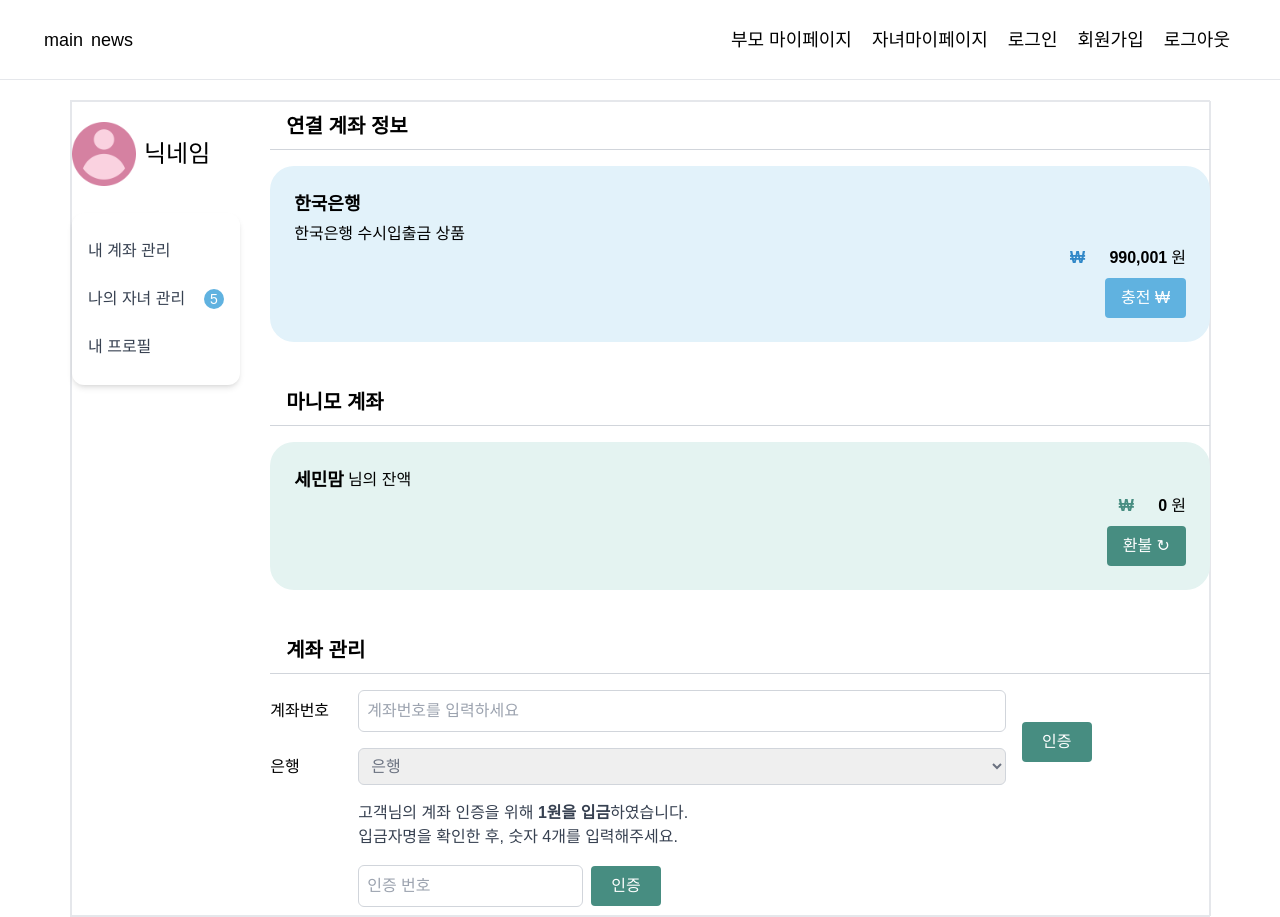
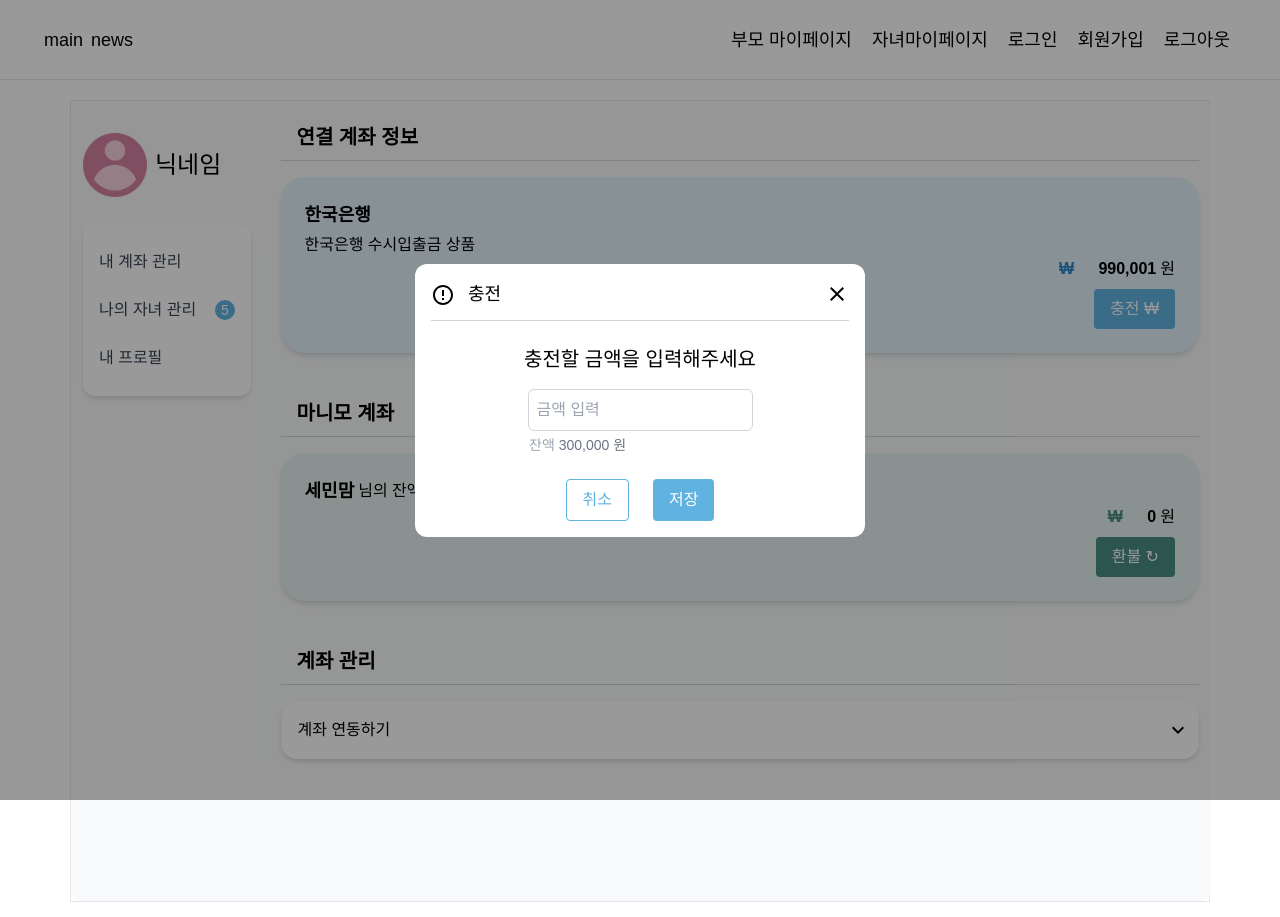
Before and after one commit to minimoneymanymo/minimoneymanymo, a React (Vite) app in the folder FE/minimoneymanymo/: page /parent/my-wallet in a window 1280 px wide. Both pictures are taken after a click on the button "충전 ₩". Built offline with nearby package versions, Linux system fonts and the light colour scheme; no server answers; a web font is replaced by a local one; what igniteui-react-charts would draw is missing.

Commit message:
feat: 모달 컴포넌트 및 연결

```diff
--- a/FE/minimoneymanymo/package.json
+++ b/FE/minimoneymanymo/package.json
@@ -22,8 +22,10 @@
     "igniteui-react-core": "^18.7.0",
     "jwt-decode": "^4.0.0",
     "moment": "^2.30.1",
+    "prettier-plugin-tailwindcss": "^0.6.6",
     "react": "^18.3.1",
     "react-dom": "^18.3.1",
+    "react-modal": "^3.16.1",
     "react-router-dom": "^6.26.1",
     "vite-plugin-svgr": "^4.2.0"
   },
--- /dev/null
+++ b/FE/minimoneymanymo/src/components/common/PriceModal.tsx
@@ -0,0 +1,65 @@
+import React from "react"
+import Modal from "react-modal"
+import AlertIcon from "@mui/icons-material/ErrorOutlineOutlined"
+import CloseIcon from "@mui/icons-material/CloseOutlined"
+
+Modal.setAppElement("#root")
+
+interface ModalComponentProps {
+  isOpen: boolean
+  onRequestClose: () => void
+  title: string
+  content: string
+  onSave: () => void
+}
+
+const PriceModal: React.FC<ModalComponentProps> = (props) => {
+  const { isOpen, onRequestClose, title, content, onSave } = props
+
+  return (
+    <Modal
+      isOpen={isOpen}
+      onRequestClose={onRequestClose}
+      contentLabel={title}
+      overlayClassName="fixed inset-0 bg-black/40 flex items-center justify-center"
+      className="flex w-full min-w-[450px] max-w-xs flex-col rounded-xl bg-white p-4"
+    >
+      <div className="flex items-center justify-between border-b border-gray-300 pb-3">
+        <span className="text-lg">
+          <AlertIcon className="mr-2" /> {title} {/* 제목 표시 */}
+        </span>
+        <CloseIcon onClick={onRequestClose} style={{ cursor: "pointer" }} />
+      </div>
+
+      <div className="flex flex-col items-center p-2">
+        <span className="my-4 text-xl">{content}</span>
+        <input
+          type="text"
+          placeholder="금액 입력"
+          className="flex-1 rounded-md border border-gray-300 p-2 focus:outline-none focus:ring focus:ring-gray-300"
+        />
+        <div className="ml-5 mt-1 w-full pl-20 text-sm">
+          <span className="text-gray-400">잔액 </span>
+          <span className="text-gray-500"> 300,000 원</span>
+        </div>
+      </div>
+
+      <div className="mt-4 flex w-full justify-center">
+        <button
+          onClick={onRequestClose} // 취소 버튼 클릭 시 모달 닫기
+          className="rounded border border-primary-m1 bg-transparent px-4 py-2 text-primary-m1 hover:bg-primary-m1 hover:text-white"
+        >
+          취소
+        </button>
+        <button
+          onClick={onSave}
+          className="ml-6 rounded bg-primary-m1 px-4 py-2 text-white"
+        >
+          저장
+        </button>
+      </div>
+    </Modal>
+  )
+}
+
+export default PriceModal
--- a/FE/minimoneymanymo/src/components/common/mypage/RegisterAccount.tsx
+++ b/FE/minimoneymanymo/src/components/common/mypage/RegisterAccount.tsx
@@ -1,6 +1,13 @@
-import React from "react"
+import React, { useState } from "react"
 
 const RegisterAccount: React.FC = () => {
+  const [checkAuth, setCheckAuth] = useState(false) // 상태 관리
+
+  const handleAuthClick = () => {
+    // 인증 버튼 클릭 시 checkAuth 값을 true로 설정 (임시로 처리)
+    setCheckAuth(true)
+  }
+
   return (
     <div>
       <div className="flex w-full">
@@ -31,13 +38,17 @@ const RegisterAccount: React.FC = () => {
 
         {/* 인증 버튼 */}
         <div className="ml-2 flex w-1/5 items-center">
-          <button className="mt-2 rounded bg-secondary-600-m2 px-5 py-2 text-white">
+          <button
+            className="mt-2 rounded bg-secondary-600-m2 px-5 py-2 text-white"
+            onClick={handleAuthClick} // 인증 버튼 클릭 시 checkAuth 값 변경
+          >
             인증
           </button>
         </div>
       </div>
 
-      {/* 설명 문구 추가 */}
+      {/* 1원 인증 검증 */}
+      {checkAuth && ( // checkAuth가 true일 때만 표시
         <div className="ml-20 mt-2 text-gray-700">
           <div className="p-2">
             <p>
@@ -56,6 +67,7 @@ const RegisterAccount: React.FC = () => {
             </button>
           </div>
         </div>
+      )}
     </div>
   )
 }
--- /dev/null
+++ b/FE/minimoneymanymo/src/components/common/mypage/ToggleList.tsx
@@ -0,0 +1,33 @@
+import React, { useState } from "react"
+import ArrowDownIcon from "@mui/icons-material/KeyboardArrowDown"
+import ArrowUpIcon from "@mui/icons-material/KeyboardArrowUp"
+
+interface ToggleListProps {
+  title: string
+  children: React.ReactNode
+}
+
+const ToggleList: React.FC<ToggleListProps> = ({ title, children }) => {
+  const [isOpen, setIsOpen] = useState(false)
+
+  const handleToggle = () => {
+    setIsOpen(!isOpen)
+  }
+
+  return (
+    <div className="overflow-hidden rounded-2xl border border-gray-50 shadow-md">
+      <button
+        onClick={handleToggle}
+        className="flex w-full items-center justify-between bg-white p-2 focus:outline-none"
+      >
+        <span className="p-2">{title}</span>
+        <span>{isOpen ? <ArrowUpIcon /> : <ArrowDownIcon />}</span>
+      </button>
+
+      {/* 들여쓰기 및 배경색 추가 */}
+      {isOpen && <div className="bg-gray-100 p-3">{children}</div>}
+    </div>
+  )
+}
+
+export default ToggleList
--- a/FE/minimoneymanymo/src/layouts/ChildPageLayout.tsx
+++ b/FE/minimoneymanymo/src/layouts/ChildPageLayout.tsx
@@ -1,6 +1,6 @@
 import MypageNav from "@/components/common/mypage/MyPageNav"
 import React from "react"
-import {Outlet} from "react-router-dom"
+import { Outlet } from "react-router-dom"
 
 const ChildPageLayout: React.FC = () => {
   const menuItems = [
@@ -33,13 +33,11 @@ const menuItems = [
           <MypageNav menuItems={menuItems}></MypageNav>
         </div>
         <div className="w-full">
-
           <Outlet></Outlet>
         </div>
       </main>
     </div>
   )
-
 }
 
 export default ChildPageLayout
--- a/FE/minimoneymanymo/src/layouts/MainLayout.tsx
+++ b/FE/minimoneymanymo/src/layouts/MainLayout.tsx
@@ -1,5 +1,5 @@
 import React from "react"
-import {Outlet} from "react-router-dom"
+import { Outlet } from "react-router-dom"
 import Navbar from "../components/common/header/Navbar"
 
 const MainPageLayout: React.FC = () => {
--- a/FE/minimoneymanymo/src/layouts/ParentPageLayout.tsx
+++ b/FE/minimoneymanymo/src/layouts/ParentPageLayout.tsx
@@ -1,5 +1,4 @@
 import MypageNav from "@/components/common/mypage/MyPageNav"
-import { Chip } from "@material-tailwind/react"
 import React from "react"
 import { Outlet } from "react-router-dom"
 
@@ -22,7 +21,7 @@ const ParentPageLayout: React.FC = () => {
 
   return (
     <div className="min-h-screen">
-      <main className="mx-auto flex h-full w-[1140px] border">
+      <main className="mx-auto flex h-full w-[1140px] rounded-xl bg-gray-50 p-3">
         <div className="h-full w-[240px]">
           <div className="h-full w-full">
             <MypageNav menuItems={menuItems}></MypageNav>
--- a/FE/minimoneymanymo/src/pages/parent/ParentAccountPage.tsx
+++ b/FE/minimoneymanymo/src/pages/parent/ParentAccountPage.tsx
@@ -1,10 +1,14 @@
+import React, { useEffect, useState } from "react"
 import Heading from "@/components/common/Heading"
 import RegisterAccount from "@/components/common/mypage/RegisterAccount"
 import AlertIcon from "@mui/icons-material/ReportGmailerrorredOutlined"
+import ToggleList from "@/components/common/mypage/ToggleList"
+import PriceModal from "@/components/common/PriceModal"
 
 interface MAccountInfoProps {
   name: string
   balance: number
+  modalOnClick?: () => void
 }
 
 interface AccountInfoProps {
@@ -12,9 +16,29 @@ interface AccountInfoProps {
   accoutNo?: string
   accountName?: string
   accountBalance?: string
+  modalOnClick?: () => void
 }
 
 const ParentAccountPage = () => {
+  const [isChargeOpen, setIsChargeOpen] = useState(false)
+  const [isRefundOpen, setIsRefundOpen] = useState(false)
+
+  const openChargeModal = () => {
+    setIsChargeOpen(true)
+  }
+
+  const closeChargeModal = () => {
+    setIsChargeOpen(false)
+  }
+
+  const openRefundModal = () => {
+    setIsRefundOpen(true)
+  }
+
+  const closeRefundModal = () => {
+    setIsRefundOpen(false)
+  }
+
   const name = "세민맘"
   const balance = 0
   const accountInfo = {
@@ -24,33 +48,62 @@ const ParentAccountPage = () => {
     accountBalance: "990001",
   }
 
+  useEffect(() => {
+    // 계좌조회 API + 내 정보 불러오는 API
+  }, [])
+
   return (
     <div className="flex w-full flex-col space-y-4">
       <Heading title="연결 계좌 정보" />
-      <AccountInfo {...accountInfo} />
+      <AccountInfo {...accountInfo} modalOnClick={openChargeModal} />
       {/* {...accountInfo} */}
       <div className="h-1" />
+
       <Heading title="마니모 계좌" />
-      <MAccountInfo name={name} balance={balance} />
+      <MAccountInfo
+        name={name}
+        balance={balance}
+        modalOnClick={openRefundModal}
+      />
       <div className="h-1" />
+
       <Heading title="계좌 관리" />
-      <RegisterAccount />
+      <ToggleList title="계좌 연동하기">
+        <RegisterAccount />
+      </ToggleList>
+
+      <PriceModal
+        isOpen={isChargeOpen}
+        onRequestClose={closeChargeModal}
+        title="충전"
+        content="충전할 금액을 입력해주세요"
+        onSave={() => {
+          closeChargeModal()
+        }}
+      />
+
+      <PriceModal
+        isOpen={isRefundOpen}
+        onRequestClose={closeRefundModal}
+        title="환불"
+        content="환불할 금액을 입력해주세요"
+        onSave={() => {
+          closeRefundModal()
+        }}
+      />
     </div>
   )
 }
 
-const AccountInfo: React.FC<AccountInfoProps> = ({
-  bankName,
-  accoutNo,
-  accountName,
-  accountBalance,
-}) => {
+const AccountInfo: React.FC<AccountInfoProps> = (props) => {
+  const { bankName, accoutNo, accountName, accountBalance, modalOnClick } =
+    props
   // props 값이 없는 경우
   const hasAccountInfo = bankName || accoutNo || accountName || accountBalance
 
   return (
     <div
-      className={`flex h-[176px] w-full rounded-3xl p-6 ${
+      className={`flex h-[176px] w-full rounded-3xl p-6 shadow-md ${
         hasAccountInfo ? "bg-primary-50" : "bg-gray-100"
       }`}
     >
@@ -69,7 +122,10 @@ const AccountInfo: React.FC<AccountInfoProps> = ({
               </b>
               원
             </span>
-            <button className="mt-2 rounded bg-primary-m1 px-4 py-2 text-white">
+            <button
+              onClick={modalOnClick}
+              className="mt-2 rounded bg-primary-m1 px-4 py-2 text-white"
+            >
               충전 ₩
             </button>
           </span>
@@ -84,9 +140,10 @@ const AccountInfo: React.FC<AccountInfoProps> = ({
   )
 }
 
-const MAccountInfo: React.FC<MAccountInfoProps> = ({ name, balance }) => {
+const MAccountInfo: React.FC<MAccountInfoProps> = (props) => {
+  const { name, balance, modalOnClick } = props
   return (
-    <div className="flex w-full flex-col items-end rounded-3xl bg-secondary-50 p-6">
+    <div className="flex w-full flex-col items-end rounded-3xl bg-secondary-50 p-6 shadow-md">
       <div className="flex w-full items-center justify-start">
         <b className="text-lg">{name}</b>
         <span className="ml-1">님의 잔액</span>
@@ -98,7 +155,10 @@ const MAccountInfo: React.FC<MAccountInfoProps> = ({ name, balance }) => {
           </b>
           원
         </span>
-        <button className="mt-2 rounded bg-secondary-600-m2 px-4 py-2 text-white">
+        <button
+          onClick={modalOnClick}
+          className="mt-2 rounded bg-secondary-600-m2 px-4 py-2 text-white"
+        >
           환불 ↻
         </button>
       </span>
--- a/FE/minimoneymanymo/src/types/declarations.d.ts
+++ b/FE/minimoneymanymo/src/types/declarations.d.ts
@@ -1 +1,2 @@
-declare module '@material-tailwind/react';
+declare module "@material-tailwind/react"
+declare module "react-modal"
```
Also changed, not shown: FE/minimoneymanymo/src/components/my-children/MyChildrenWaitingList.tsx (+4 -4 lines), FE/minimoneymanymo/src/pages/parent/ParentPage.tsx (+144 -85 lines), 1 other file (tests, documents, lock files or other folders). Lines whose indentation alone changed are shown as unchanged.
